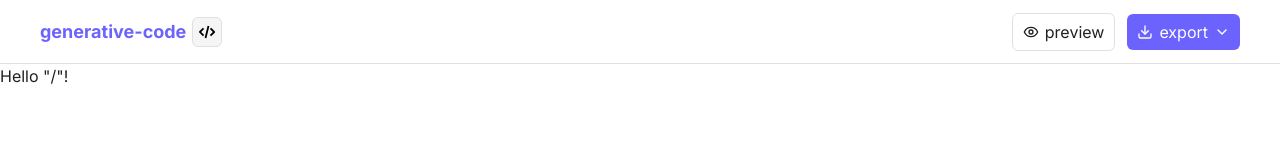
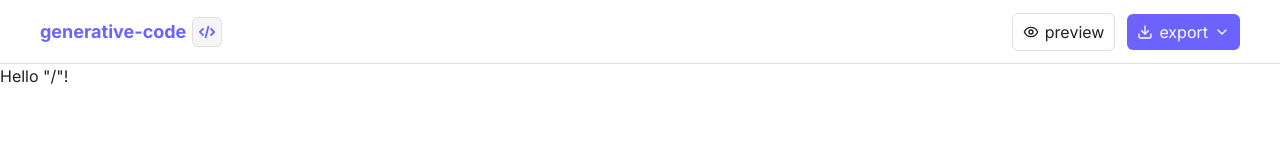
Before and after one commit to Anilbal/Generate-Code, a React (Vite) app: page / in a window 1280 px wide. Shown: the top 160 px of the page. Built offline with nearby package versions, Linux system fonts and the light colour scheme.

Commit message:
color change

```diff
--- a/src/components/common/navbar/logo/Logo.tsx
+++ b/src/components/common/navbar/logo/Logo.tsx
@@ -5,7 +5,7 @@ const Logo: React.FC = () => (
   <LogoContainer>
     <h1>generative-code</h1>
     <IconWrapper>
-      <CodeIcon />
+      <CodeIcon color="var(--color-primary)" />
     </IconWrapper>
   </LogoContainer>
 );
```
